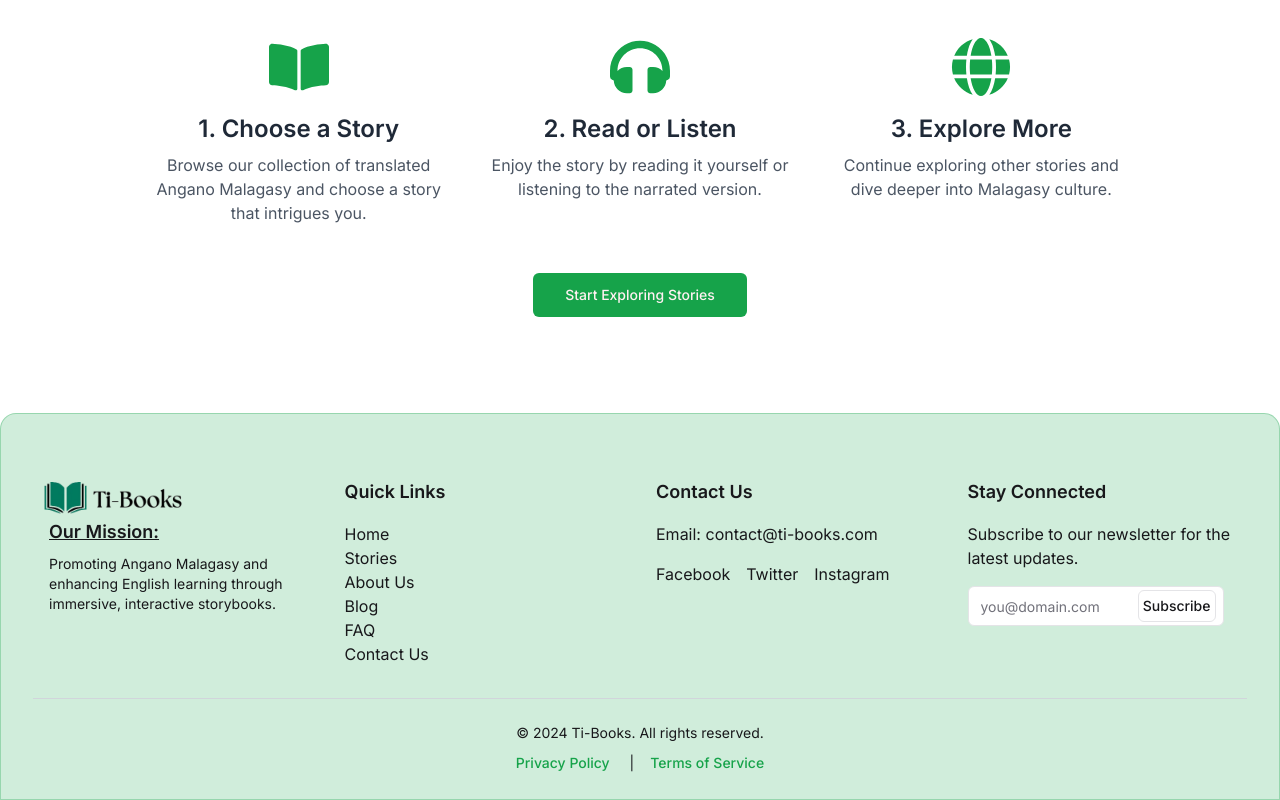
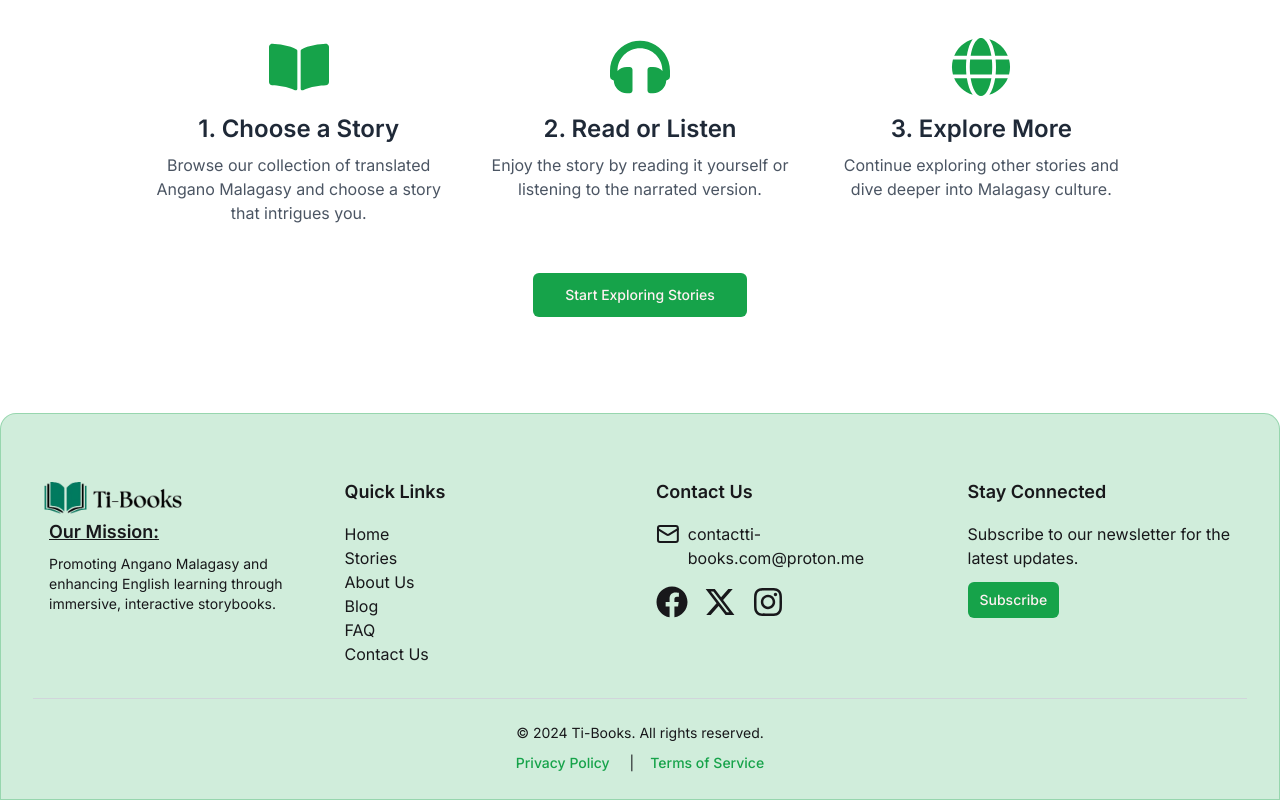
Before and after one commit to Toukoms/ti-books, a Next.js app: page / in a window 1280 px wide. Shown: the part 719-1519 px from the top of the page. Built offline with nearby package versions, Linux system fonts and the light colour scheme; no server answers; the database is empty.

Commit message:
feat: add brevo subscribe form for crm.

```diff
--- a/src/app/error.tsx
+++ b/src/app/error.tsx
@@ -17,13 +17,13 @@ const ErrorPage = ({
   }, [error]);
 
   return (
-    <div className="max-w-screen-lg flex flex-col items-center justify-center text-green-600 bg-white min-h-96">
+    <div className="max-w-screen-lg flex flex-col items-center justify-center text-green-600 bg-white min-h-96 mx-auto">
       <div className="flex items-center gap-4 mb-4">
         <FaBookOpen className="w-24 h-24 text-green-600" />
         <FaExclamationTriangle className="w-24 h-24 text-red-600" />
       </div>
       <h1 className="text-4xl font-bold">Oops! Something went wrong.</h1>
-      <p className="mt-2 text-lg text-gray-700">
+      <p className="mt-2 text-lg text-gray-700 text-center">
         {error.message}
       </p>
       <div className="flex items-center gap-2 mt-6">
--- a/src/components/layout/footer.tsx
+++ b/src/components/layout/footer.tsx
@@ -2,8 +2,10 @@ import Image from "next/image";
 import { Separator } from "../ui/separator";
 import Link from "next/link";
 import { cn } from "@/lib/utils";
-import { Button, buttonVariants } from "../ui/button";
-import { Input } from "../ui/input";
+import { buttonVariants } from "../ui/button";
+import { FaFacebook } from "react-icons/fa";
+import { FaInstagram, FaXTwitter } from "react-icons/fa6";
+import { Mail } from "lucide-react";
 
 const Footer = () => {
   return (
@@ -37,27 +39,42 @@ const Footer = () => {
                 </Link>
               </li>
               <li>
-                <Link href="/stories" className="hover:text-primary hover:underline">
+                <Link
+                  href="/stories"
+                  className="hover:text-primary hover:underline"
+                >
                   Stories
                 </Link>
               </li>
               <li>
-                <Link href="/about" className="hover:text-primary hover:underline">
+                <Link
+                  href="/about"
+                  className="hover:text-primary hover:underline"
+                >
                   About Us
                 </Link>
               </li>
               <li>
-                <Link href="/blog" className="hover:text-primary hover:underline">
+                <Link
+                  href="/blog"
+                  className="hover:text-primary hover:underline"
+                >
                   Blog
                 </Link>
               </li>
               <li>
-                <Link href="/faq" className="hover:text-primary hover:underline">
+                <Link
+                  href="/faq"
+                  className="hover:text-primary hover:underline"
+                >
                   FAQ
                 </Link>
               </li>
               <li>
-                <Link href="/contact" className="hover:text-primary hover:underline">
+                <Link
+                  href="/contact"
+                  className="hover:text-primary hover:underline"
+                >
                   Contact Us
                 </Link>
               </li>
@@ -67,24 +84,36 @@ const Footer = () => {
           {/* Contact Information */}
           <div>
             <h4 className="mb-4 text-lg font-semibold">Contact Us</h4>
-            <p>
-              Email:{" "}
+            <p className="flex gap-2">
+              <Mail />{" "}
               <Link
-                href="mailto:contact@ti-books.com"
+                href="mailto:contactti-books.com@proton.me"
                 className="hover:text-primary hover:underline"
               >
-                contact@ti-books.com
+                contactti-books.com@proton.me
               </Link>
             </p>
-            <div className="mt-4">
-              <Link href="#" className="mr-4 hover:text-primary hover:underline">
-                Facebook
+            <div className="mt-4 flex gap-4 items-center">
+              <Link
+                href="https://www.facebook.com/profile.php?id=61564943828637"
+                target="_blank"
+                className="hover:text-primary hover:underline"
+              >
+                <FaFacebook size={32} />
               </Link>
-              <Link href="#" className="mr-4 hover:text-primary hover:underline">
-                Twitter
+              <Link
+                href="https://x.com/TiBooks2024"
+                target="_blank"
+                className="hover:text-primary hover:underline"
+              >
+                <FaXTwitter size={32} />
               </Link>
-              <Link href="#" className="hover:text-primary hover:underline">
-                Instagram
+              <Link
+                href="https://www.instagram.com/tibooks5/"
+                target="_blank"
+                className="hover:text-primary hover:underline"
+              >
+                <FaInstagram size={32} />
               </Link>
             </div>
           </div>
@@ -93,13 +122,13 @@ const Footer = () => {
           <div>
             <h4 className="mb-4 text-lg font-semibold">Stay Connected</h4>
             <p>Subscribe to our newsletter for the latest updates.</p>
-            <form className="relative w-64 mt-4">
-              <Input
-                type="email"
-                placeholder="you@domain.com"
-              />
-              <Button type="submit" variant={"outline"} className="absolute h-8 p-1 -translate-y-1/2 top-1/2 right-2">Subscribe</Button>
-            </form>
+            <Link
+              href="https://2666880c.sibforms.com/serve/MUIFAPnmoMOH0e8CQGR6MEiiSaHfhXnp24aYnza4K11b5sZVtbwT2fvjq0FuyUMwrD_38OTLrRzEy2HA5v0QV5I7Xn1OsxroGS6fysW9Jp1jZ9nZJIuqO9GtbPR--ZKnFDBafqxc2LdaT2uuYdoHhpDM8ULEESDgPrHUPxBOSFI8H4bKx8Qo7dqcUcsk_l69Ow1DMhxuLlg_aCwe"
+              target="_blank"
+              className={cn(buttonVariants({size: "sm"}), "mt-3")}
+            >
+              Subscribe
+            </Link>
           </div>
         </div>
 
```
